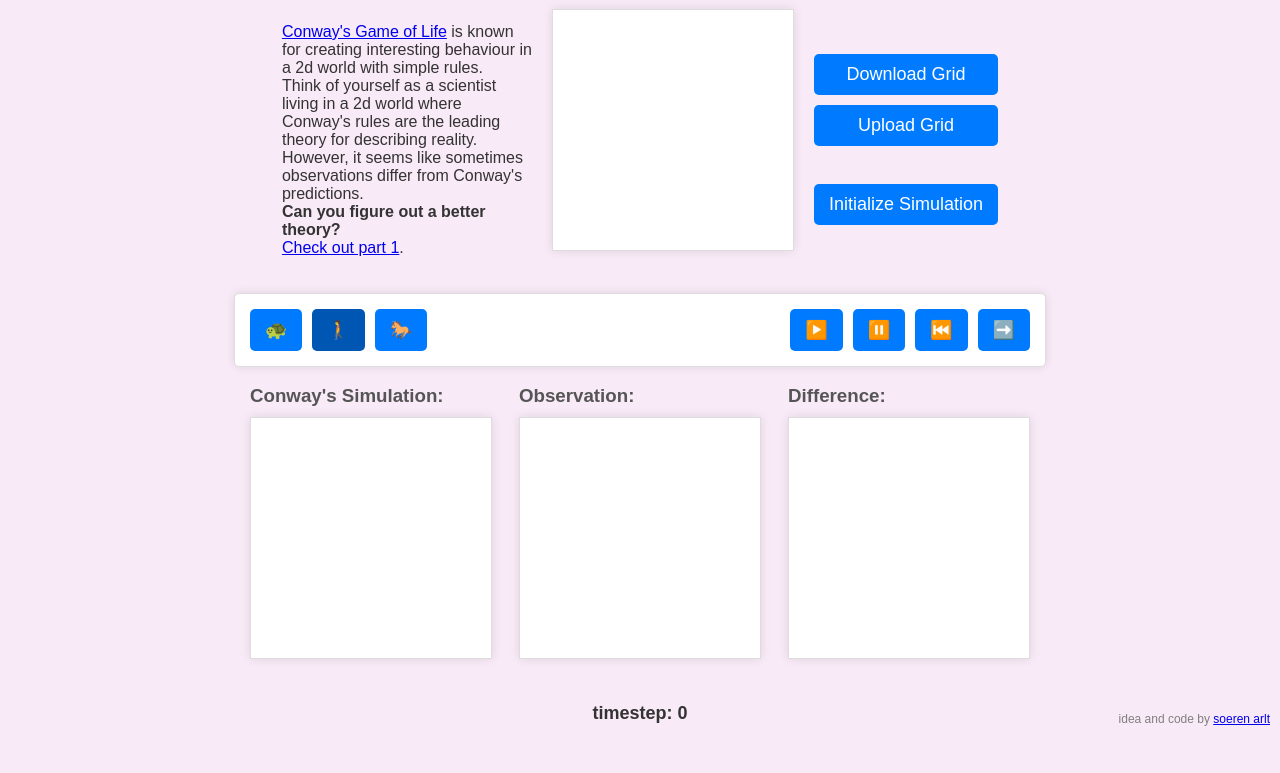
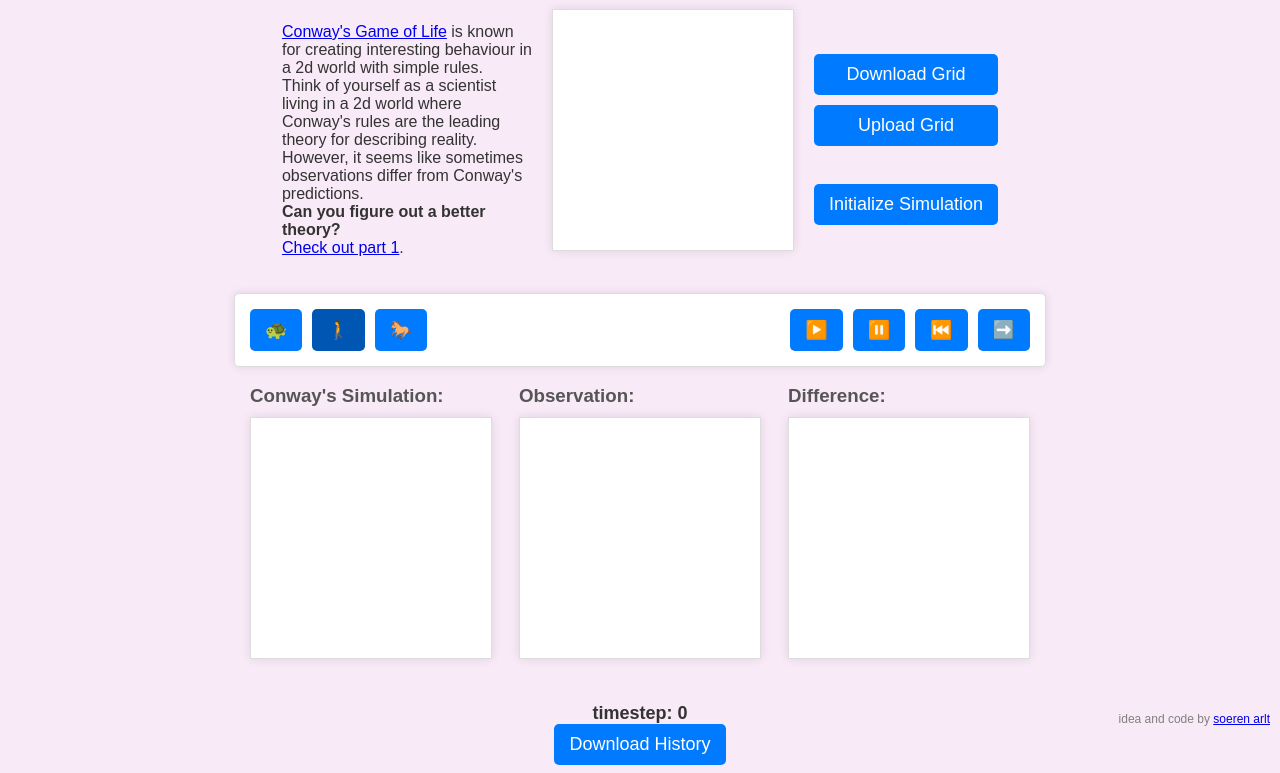
Before and after one commit to soerenarlt/conways_mystery_2, a plain HTML site: page index.html in a window 1280 px wide. Shown: the part 64-837 px from the top of the page. Before the commit the page ends 800 px from the top, so only its background shows below. Drawn offline with Linux system fonts and the light colour scheme.

Commit message:
Add files via upload

```diff
--- a/index.html
+++ b/index.html
@@ -54,6 +54,7 @@
     </div>
 
     <div id="timestepCounter">timestep: 0</div>
+    <button onclick="downloadHistory()">Download History</button>
     <div id="disclaimer">idea and code by <a href="https://github.com/soerenarlt">soeren arlt</a></div>
     <script src="script.js"></script>
 </body>
--- a/script.js
+++ b/script.js
@@ -20,6 +20,11 @@ let speed = 500; // Default to medium speed
 let isPlaying = false;
 let gofromstart = true;
 let timestep = 0;
+
+
+const MAX_HISTORY = 1000;
+let history = new Array(MAX_HISTORY).fill(null);
+let history_mod = new Array(MAX_HISTORY).fill(null);
 
 
 function setSpeed(option) {
@@ -74,6 +79,52 @@ function downloadGrid() {
     document.body.appendChild(a);
     a.click();
     URL.revokeObjectURL(url);
+}
+
+function downloadHistory() {
+    let historyString = '';
+    for (let i = 0; i < timestep; i++) {
+        let grid = history[i];
+        for (let row of grid) {
+            for (let cell of row) {
+                historyString += cell === 1 ? '■' : '□';
+            }
+            historyString += '\n'; // Add a line break for each row
+        }
+        historyString += '###\n'; // Add an extra line break between timesteps
+    }
+
+    const blob = new Blob([historyString], { type: 'text/plain' });
+    const url = URL.createObjectURL(blob);
+    const a = document.createElement('a');
+    a.style.display = 'none';
+    a.href = url;
+    a.download = 'history.txt';
+    document.body.appendChild(a);
+    a.click();
+    URL.revokeObjectURL(url);
+
+    let historyString_mod = '';
+    for (let i = 0; i < timestep; i++) {
+        let grid = history_mod[i];
+        for (let row of grid) {
+            for (let cell of row) {
+                historyString_mod += cell === 1 ? '■' : '□';
+            }
+            historyString_mod += '\n'; // Add a line break for each row
+        }
+        historyString_mod += '###\n'; // Add an extra line break between timesteps
+    }
+
+    const blob_mod = new Blob([historyString_mod], { type: 'text/plain' });
+    const url_mod = URL.createObjectURL(blob_mod);
+    const a_mod = document.createElement('a');
+    a_mod.style.display = 'none';
+    a_mod.href = url_mod;
+    a_mod.download = 'history_mod.txt';
+    document.body.appendChild(a_mod);
+    a_mod.click();
+    URL.revokeObjectURL(url_mod);
 }
 
 document.getElementById('fileInput').addEventListener('change', function(event) {
@@ -259,18 +310,15 @@ function drawDifference() {
 }
 
 
-const MAX_HISTORY = 1000;
-let history = new Array(MAX_HISTORY).fill(null);
 
 function restartSimulation() {
     stopGame();
     grid = [...initialGrid.map(row => [...row])];
     modifiedGrid = [...initialGrid.map(row => [...row])];
     darkGrid = create2DArray(rows, cols);
-    //set one entry to 1
-    // darkGrid[5][0] = 1;
-
+    //set history to null
     history = new Array(MAX_HISTORY).fill(null);
+    history_mod = new Array(MAX_HISTORY).fill(null);
     drawGrid(gameCtx, grid, null);
     drawGrid(modifiedCtx, modifiedGrid, darkGrid);
     drawDifference();
@@ -306,6 +354,8 @@ function stepForward() {
 function gameLoop() {
     if (timestep < MAX_HISTORY) {
 
+        history[timestep] = [...grid.map(row => [...row])];
+        history_mod[timestep] = [...modifiedGrid.map(row => [...row])];
         timestep++;
         drawGrid(gameCtx, grid, null);
         drawGrid(modifiedCtx, modifiedGrid, darkGrid);
@@ -313,7 +363,6 @@ function gameLoop() {
         grid = updateGrid(grid);
         [modifiedGrid, darkGrid] = updateGridMod(modifiedGrid, darkGrid);
 
-        history[timestep] = [[...grid.map(row => [...row])], [...modifiedGrid.map(row => [...row])], [...darkGrid.map(row => [...row])]];
         document.getElementById('timestepCounter').textContent = `Timesteps: ${timestep}`;
     } else {
         stopGame();
```
